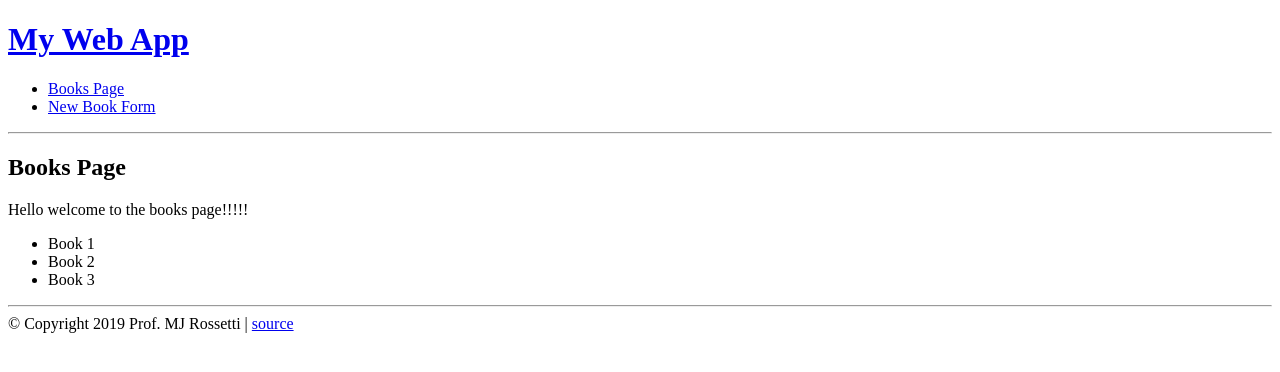
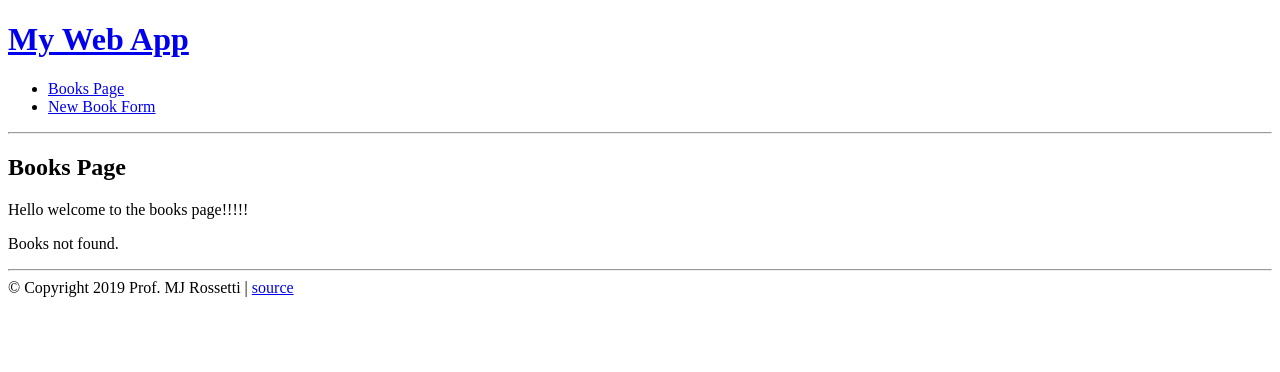
Before and after one commit to willstauffernorris/wills_web_app_3_23, a Flask app: page /books in a window 1280 px wide. Shown: the top 372 px of the page. Run offline with Flask 2, Linux system fonts and the light colour scheme; data that the repository does not hold is empty.

Commit message:
now you can add and view books

```diff
--- a/web_app/routes/book_routes.py
+++ b/web_app/routes/book_routes.py
@@ -1,4 +1,6 @@
-from flask import Blueprint, jsonify, render_template, request
+from flask import Blueprint, jsonify, render_template, request, redirect
+
+from web_app.models import db, Book
 
 book_routes = Blueprint("book_routes", __name__)
 
@@ -6,23 +8,25 @@ book_routes = Blueprint("book_routes", __name__)
 @book_routes.route("/books.json")
 def list_books():
     print('visted books JSON page')
-    books = [
-        {"id": 1, "title": "Book 1"},
-        {"id": 2, "title": "Book 2"},
-        {"id": 3, "title": "Book 3"},
-    ]
+    #books = [
+    #    {"id": 1, "title": "Book 1"},
+    #    {"id": 2, "title": "Book 2"},
+    #    {"id": 3, "title": "Book 3"},
+    #]
+    book_records = Book.query.all()
     return jsonify(books)
 
 
 @book_routes.route("/books")
 def books():
     print('visted books page')
-    books = [
-        {"id": 1, "title": "Book 1"},
-        {"id": 2, "title": "Book 2"},
-        {"id": 3, "title": "Book 3"},
-    ]
-    return render_template("books.html", books=books)
+    #books = [
+    #    {"id": 1, "title": "Book 1"},
+    #    {"id": 2, "title": "Book 2"},
+    #    {"id": 3, "title": "Book 3"},
+    #]
+    book_records = Book.query.all()
+    return render_template("books.html", books=book_records)
 
 @book_routes.route("/books/new")
 def new_book():
@@ -33,9 +37,14 @@ def new_book():
 def create_book():
     print("FORM DATA:", dict(request.form))
     # todo: store in database
-    return jsonify({
-        "message": "BOOK CREATED OK (TODO)",
-        "book": dict(request.form)
-    })
+    #return jsonify({
+    #    "message": "BOOK CREATED OK (TODO)",
+    #    "book": dict(request.form)
+    #})
+
+    new_book = Book(title=request.form["book_title"], author_id=request.form['author_name'])
+    print(new_book)
+    db.session.add(new_book)
+    db.session.commit()
     #flash(f"Book '{new_book.title}' created successfully!", "success")
-    #return redirect(f"/books")
+    return redirect("/books")
--- a/web_app/templates/books.html
+++ b/web_app/templates/books.html
@@ -9,7 +9,7 @@
     {% if books %}
         <ul>
         {% for book in books %}
-            <li>{{ book["title"] }}</li>
+            <li>{{ book.title }}</li>
         {% endfor %}
         </ul>
 
```
